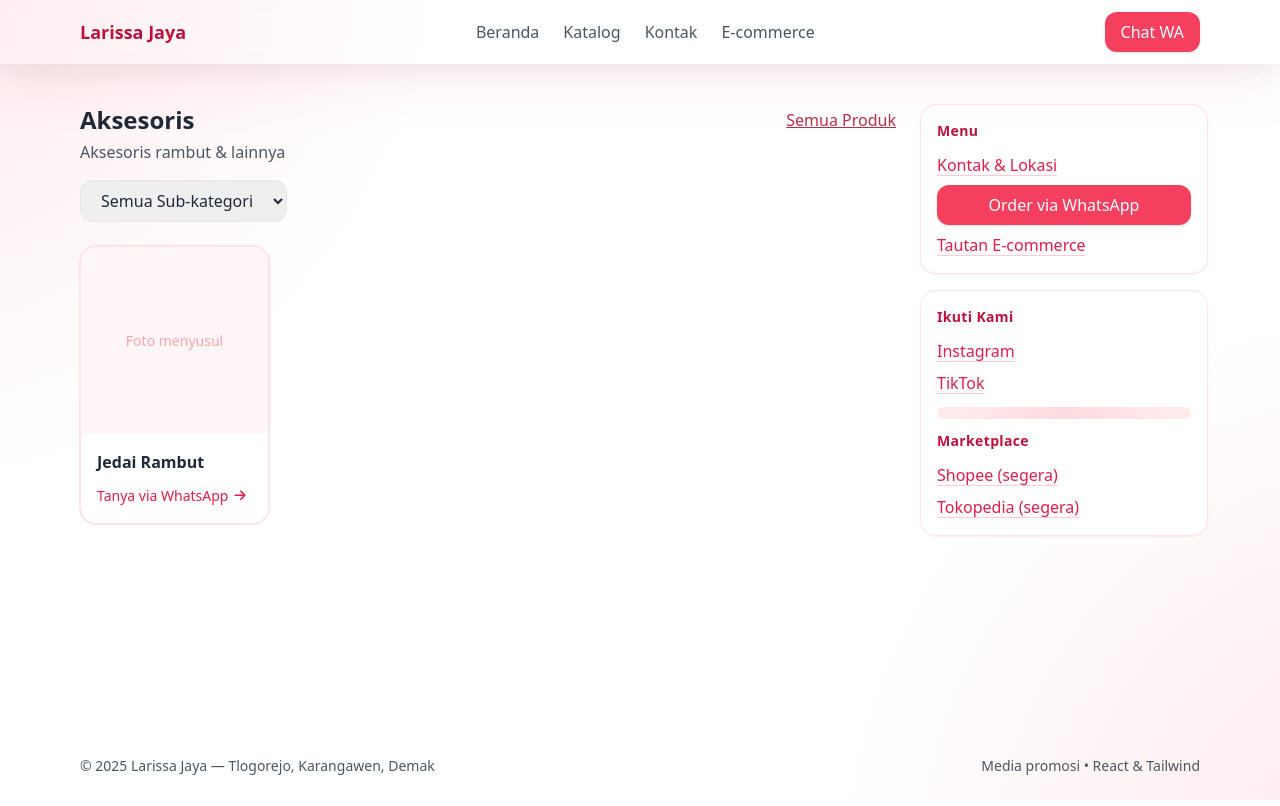
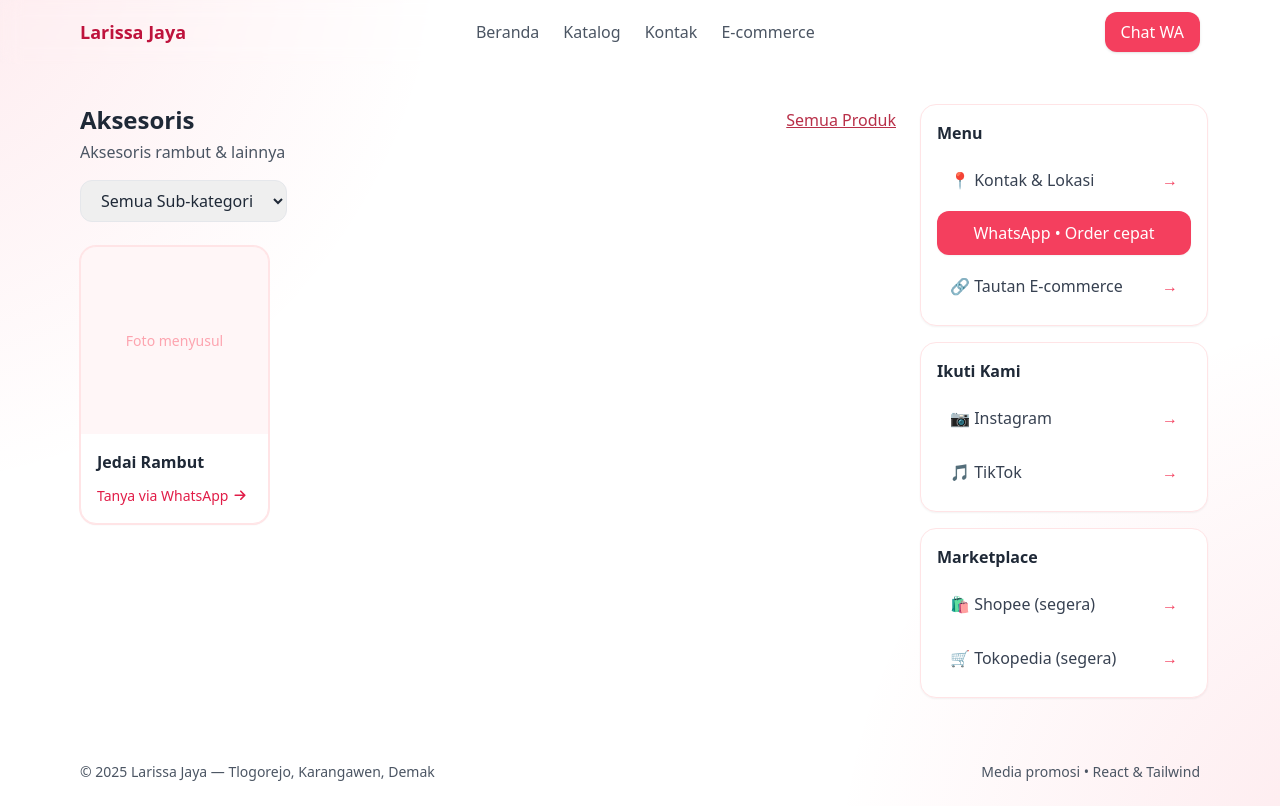
Before and after one commit to araorauwu/larissa-jaya-website, a React (Vite) app: page /kategori/aksesoris in a window 1280 px wide. Built offline with nearby package versions, Linux system fonts and the light colour scheme.

Commit message:
style: sidebar rapi + kategori kawaii bantal + contact banner

```diff
--- a/src/components/CategoryCard.jsx
+++ b/src/components/CategoryCard.jsx
@@ -1,3 +1,4 @@
+// D:\KULIAH\larissa-jaya-website\src\components\CategoryCard.jsx
 import { Link } from 'react-router-dom';
 
 const emojiMap = {
@@ -30,7 +31,6 @@ export default function CategoryCard({ item }) {
       "
     >
       <div className="p-5 flex gap-4 items-start">
-
         {/* ICON BUBBLE */}
         <div
           className="
@@ -45,7 +45,7 @@ export default function CategoryCard({ item }) {
           {icon}
         </div>
 
-        {/* TEXT */}
+        {/* TEKS */}
         <div className="flex-1 min-w-0">
           <h3 className="font-semibold text-gray-800">{item.name}</h3>
 
@@ -71,7 +71,6 @@ export default function CategoryCard({ item }) {
             ))}
           </div>
         </div>
-
       </div>
     </Link>
   );
--- a/src/components/CategoryGrid.jsx
+++ b/src/components/CategoryGrid.jsx
@@ -2,15 +2,8 @@ import CategoryCard from './CategoryCard'
 
 export default function CategoryGrid({ items }) {
   return (
-    <div
-      className="
-        grid gap-4 sm:gap-5
-        grid-cols-1 xs:grid-cols-2 md:grid-cols-3 xl:grid-cols-4
-      "
-    >
-      {items.map((it) => (
-        <CategoryCard key={it.slug} item={it} />
-      ))}
+    <div className="grid grid-cols-2 sm:grid-cols-3 md:grid-cols-4 gap-4 md:gap-5">
+      {items.map((it) => <CategoryCard key={it.slug} item={it} />)}
     </div>
-  )
+  );
 }
--- a/src/components/Hero.jsx
+++ b/src/components/Hero.jsx
@@ -2,17 +2,12 @@
 export default function Hero() {
   return (
     <section className="relative w-full overflow-hidden rounded-b-3xl shadow-sm">
-      {/* Header image */}
-<img
-  src="/hero/larissa_jaya_header_16x9.png"
-  alt="Larissa Jaya Store"
-  className="w-full h-[38vh] sm:h-[62vh] object-cover object-[50%_12%]"
-/>
-
-
-
-      {/* gradasi bawah halus */}
-      <div className="absolute inset-0 pointer-events-none bg-gradient-to-b from-white/0 via-white/5 to-white/90" />
+      <img
+        src="/hero/larissa_jaya_header_16x9.png"
+        alt="Larissa Jaya Store"
+        className="w-full h-[38vh] sm:h-[62vh] object-cover object-[50%_12%]"
+      />
+      <div className="absolute inset-0 bg-gradient-to-b from-white/0 to-white/90 pointer-events-none" />
     </section>
   );
 }
--- a/src/components/Sidebar.jsx
+++ b/src/components/Sidebar.jsx
@@ -1,37 +1,78 @@
+// D:\KULIAH\larissa-jaya-website\src\components\Sidebar.jsx
 import { Link } from 'react-router-dom'
 import { social } from '../data/catalog'
 
 export default function Sidebar(){
-  const waMsg = encodeURIComponent('Halo kak, saya mau tanya produk di Larissa Jaya 😊')
-  const waURL = `https://wa.me/${social.phone}?text=${waMsg}`
+  const waMsg = encodeURIComponent('Halo kak, saya mau tanya produk 😊')
+  const waLink = `https://wa.me/${social.phone}?text=${waMsg}`
+
+  const Row = ({href, children, external}) => {
+    const Comp = external ? 'a' : Link
+    const props = external
+      ? { href, target: "_blank", rel: "noreferrer" }
+      : { to: href }
+
+    return (
+      <Comp
+        {...props}
+        className="
+          flex items-center justify-between gap-3 rounded-xl
+          px-3 py-2.5
+          text-gray-700 hover:text-rose-700
+          hover:bg-rose-50/80
+          border border-transparent hover:border-rose-100
+          transition
+        "
+      >
+        <span className="truncate underline-offset-2 hover:underline">{children}</span>
+        <span className="text-rose-500">→</span>
+      </Comp>
+    )
+  }
 
   return (
-    <aside className="w-full md:w-72 md:sticky md:top-20 md:self-start space-y-4">
-      {/* MENU UTAMA */}
-      <div className="sidebar-card">
-        <h3 className="section-title">Menu</h3>
+    <aside className="w-full md:w-72 md:sticky md:top-20 md:self-start">
+      {/* Kartu: MENU */}
+      <div className="card p-4 space-y-3">
+        <h3 className="font-semibold text-gray-800">Menu</h3>
+
         <nav className="grid gap-2">
-          <Link to="/kontak" className="link-soft">Kontak & Lokasi</Link>
-          <a href={waURL} target="_blank" rel="noreferrer" className="btn-wa">Order via WhatsApp</a>
-          <Link to="/tautan" className="link-soft">Tautan E-commerce</Link>
+          <Row href="/kontak">📍 Kontak & Lokasi</Row>
+
+          <a
+            href={waLink}
+            target="_blank"
+            rel="noreferrer"
+            className="
+              inline-flex items-center justify-center gap-2
+              px-4 py-2.5 rounded-xl
+              bg-rose-500 text-white hover:bg-rose-600
+              shadow-sm transition
+            "
+          >
+            WhatsApp • Order cepat
+          </a>
+
+          <Row href="/tautan">🔗 Tautan E-commerce</Row>
         </nav>
       </div>
 
-      {/* SOSIAL / MARKETPLACE */}
-      <div className="sidebar-card">
-        <h3 className="section-title">Ikuti Kami</h3>
-        <div className="grid gap-2">
-          <a className="link-soft" href={social.instagram} target="_blank" rel="noreferrer">Instagram</a>
-          <a className="link-soft" href={social.tiktok} target="_blank" rel="noreferrer">TikTok</a>
-        </div>
+      {/* Kartu: IKUTI KAMI */}
+      <div className="card p-4 space-y-3 mt-4">
+        <h3 className="font-semibold text-gray-800">Ikuti Kami</h3>
+        <nav className="grid gap-2">
+          <Row external href={social.instagram}>📷 Instagram</Row>
+          <Row external href={social.tiktok}>🎵 TikTok</Row>
+        </nav>
+      </div>
 
-        <div className="divider-pastel my-3" />
-
-        <h4 className="section-title">Marketplace</h4>
-        <div className="grid gap-2">
-          <a className="link-soft" href={social.shopee} target="_blank" rel="noreferrer">Shopee (segera)</a>
-          <a className="link-soft" href={social.tokopedia} target="_blank" rel="noreferrer">Tokopedia (segera)</a>
-        </div>
+      {/* Kartu: MARKETPLACE */}
+      <div className="card p-4 space-y-3 mt-4">
+        <h3 className="font-semibold text-gray-800">Marketplace</h3>
+        <nav className="grid gap-2">
+          <Row external href={social.shopee}>🛍️ Shopee (segera)</Row>
+          <Row external href={social.tokopedia}>🛒 Tokopedia (segera)</Row>
+        </nav>
       </div>
     </aside>
   )
--- a/src/index.css
+++ b/src/index.css
@@ -3,11 +3,10 @@
 @tailwind components;
 @tailwind utilities;
 
-/* ==== THEME ==== */
+/* ==== THEME (tetap) ==== */
 :root{
-  --pink-bg: rgba(244,63,94,.12); /* naik-turun opasitas sesuai selera */
+  --pink-bg: rgba(244,63,94,.12);
 }
-
 body{
   @apply text-gray-800;
   background:
@@ -16,7 +15,7 @@ body{
     #fff;
 }
 
-/* ==== REUSABLE ==== */
+/* ==== COMMON UTIL ==== */
 .container-narrow{ @apply max-w-6xl mx-auto px-4; }
 .card{ @apply rounded-2xl border border-rose-100 bg-white shadow-sm transition; }
 .card:hover{ transform: translateY(-2px); box-shadow: 0 10px 24px rgba(16,24,40,.06); }
@@ -24,29 +23,9 @@ body{
 .btn{ @apply inline-flex items-center justify-center px-4 py-2 rounded-xl transition; }
 .btn-primary{ @apply btn bg-rose-500 text-white hover:bg-rose-600 shadow; }
 .btn-ghost{ @apply btn border hover:bg-rose-50; }
+.nav-glass{ backdrop-filter: blur(10px); -webkit-backdrop-filter: blur(10px); }
 
-/* ==== NAVBAR GLASS ==== */
-.nav-glass{ backdrop-filter: blur(10px); -webkit-backdrop-filter: blur(10px); }
-.shadow-glass{ box-shadow: 0 8px 24px rgba(16,24,40,.06), 0 20px 60px rgba(244,63,94,.08); }
-
-/* ==== KAWAII HOVER: ICON BUBBLE + WIGGLE ==== */
-@keyframes soft-wiggle{
-  0%,100%{ transform: translateY(0) rotate(0); }
-  50%{ transform: translateY(-2px) rotate(-1.5deg); }
-}
-.icon-bubble{
-  @apply w-12 h-12 rounded-full grid place-items-center;
-  background: radial-gradient(circle at 30% 30%, #ffe4e6, #fecdd3);
-  box-shadow: inset 0 2px 6px rgba(255,255,255,.6), 0 6px 18px rgba(244,63,94,.18);
-}
-.kawaii:hover .icon-bubble{ animation: soft-wiggle .8s ease-in-out; }
-
-/* ==== PASTEL GRADIENT DIVIDER ==== */
-.divider-pastel{
-  height: 12px; border-radius: 9999px;
-  background: linear-gradient(90deg, #ffe4e6, #fecdd3, #ffe4e6);
-  opacity: .7;
-}
+/* ==== KATEGORI — Kawaii Bantal ==== */
 @keyframes wiggle-soft {
   0% { transform: rotate(0deg); }
   30% { transform: rotate(-2deg); }
@@ -56,12 +35,18 @@ body{
 .group:hover .group-hover\:animate-wiggle-soft {
   animation: wiggle-soft .5s ease-in-out;
 }
-/* ==== UTIL TAMBAHAN: link lembut & judul section ==== */
-.link-soft{ @apply text-rose-600 hover:text-rose-700 underline underline-offset-4 decoration-rose-200 hover:decoration-rose-400 transition; }
-.section-title{ @apply text-sm font-semibold tracking-wide text-rose-700; }
 
-/* tombol khusus WA di sidebar */
-.btn-wa{ @apply inline-flex items-center justify-center w-full px-4 py-2 rounded-xl bg-rose-500 text-white hover:bg-rose-600 shadow; }
-
-/* kartu sidebar spacing */
-.sidebar-card{ @apply card p-4 space-y-3; }
+/* opsional: anim untuk icon-bubble (kalau mau dipakai class .icon-bubble) */
+@keyframes soft-wiggle {
+  0%,100% { transform: translateY(0) rotate(0); }
+  50%     { transform: translateY(-2px) rotate(-1.5deg); }
+}
+.icon-bubble{
+  @apply grid place-items-center rounded-full text-2xl select-none;
+  width: 3rem; height: 3rem;
+  background: radial-gradient(circle at 30% 30%, #ffe4e6, #fecdd3);
+  box-shadow:
+    inset 0 2px 8px rgba(255,255,255,.65),
+    0 8px 18px rgba(244,63,94,.16);
+}
+.group:hover .icon-bubble{ animation: soft-wiggle .8s ease-in-out; }
--- a/src/routes/Contact.jsx
+++ b/src/routes/Contact.jsx
@@ -1,19 +1,20 @@
-import { social } from '../data/catalog'
+// D:\KULIAH\larissa-jaya-website\src\routes\Contact.jsx
+import { social } from '../data/catalog';
 
 export default function Contact(){
   const msg = encodeURIComponent("Halo kak, saya mau tanya tentang produk di Larissa Jaya 😊");
-  const wa = `https://wa.me/${social.phone}?text=${msg}`;
+  const wa  = `https://wa.me/${social.phone}?text=${msg}`;
 
   return (
-    <div className="container-narrow py-8">
-      {/* BANNER TOKO */}
+    <div className="container-narrow py-10">
+      {/* Banner toko */}
       <img
         src="/hero/store_hero.jpg"
         alt="Toko Larissa Jaya Tampak Depan"
-        className="w-full h-[68vh] object-cover object-[40%_24%] rounded-2xl border"
+        className="w-full h-[68vh] object-cover object-[40%_24%] rounded-2xl"
       />
 
-      {/* NAMA & LOKASI SINGKAT */}
+      {/* Judul & alamat pendek */}
       <div className="text-center mt-6">
         <h1 className="text-3xl font-extrabold text-rose-700">Larissa Jaya</h1>
         <p className="text-gray-600 text-sm mt-1">
@@ -21,31 +22,40 @@ export default function Contact(){
         </p>
       </div>
 
-      {/* AKSI & PETA */}
-      <div className="mt-6 grid sm:grid-cols-[1fr,1fr] gap-4">
-        <div className="card p-4 space-y-3">
+      {/* Detail alamat & WA */}
+      <div className="mt-6 text-center sm:text-left">
         <p className="text-gray-700">{social.address}</p>
-          <p>
+        <p className="mt-1">
           Telp/WA:{" "}
-            <a className="link-soft" href={`https://wa.me/${social.phone}`} target="_blank" rel="noreferrer">
+          <a
+            className="underline"
+            href={`https://wa.me/${social.phone}`}
+            target="_blank"
+            rel="noreferrer"
+          >
             0{social.phone.slice(2)}
           </a>
         </p>
-          <div className="flex gap-3">
-            <a href={wa} target="_blank" rel="noreferrer" className="btn-wa">Chat WhatsApp</a>
-            <a href={social.maps} target="_blank" rel="noreferrer" className="btn-ghost">Buka Google Maps</a>
+
+        <div className="mt-4 flex gap-3 justify-center sm:justify-start">
+          <a href={wa} target="_blank" rel="noreferrer" className="btn-primary">
+            Chat WhatsApp
+          </a>
+          <a href={social.maps} target="_blank" rel="noreferrer" className="btn-ghost">
+            Buka Google Maps
+          </a>
         </div>
       </div>
 
-        <div className="card overflow-hidden">
+      {/* Peta */}
+      <div className="mt-8 rounded-2xl overflow-hidden border bg-white aspect-video">
         <iframe
           title="Larissa Jaya Map"
           src="https://www.google.com/maps?q=Larissa%20Jaya%20Tlogorejo%20Karangawen%20Demak&output=embed"
-            className="w-full h-full min-h-[280px]"
+          className="w-full h-full"
           loading="lazy"
         ></iframe>
       </div>
     </div>
-    </div>
-  )
+  );
 }
```
Lines whose indentation alone changed are shown as unchanged.
